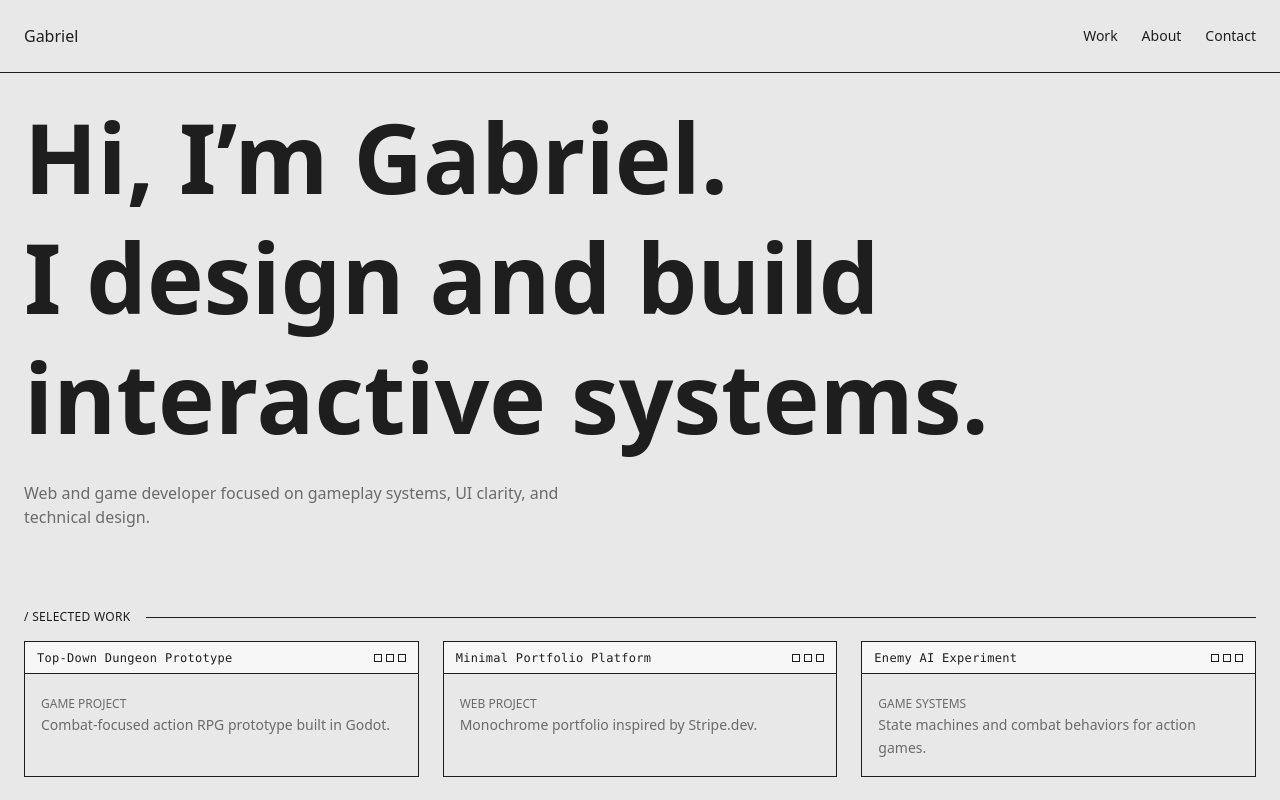
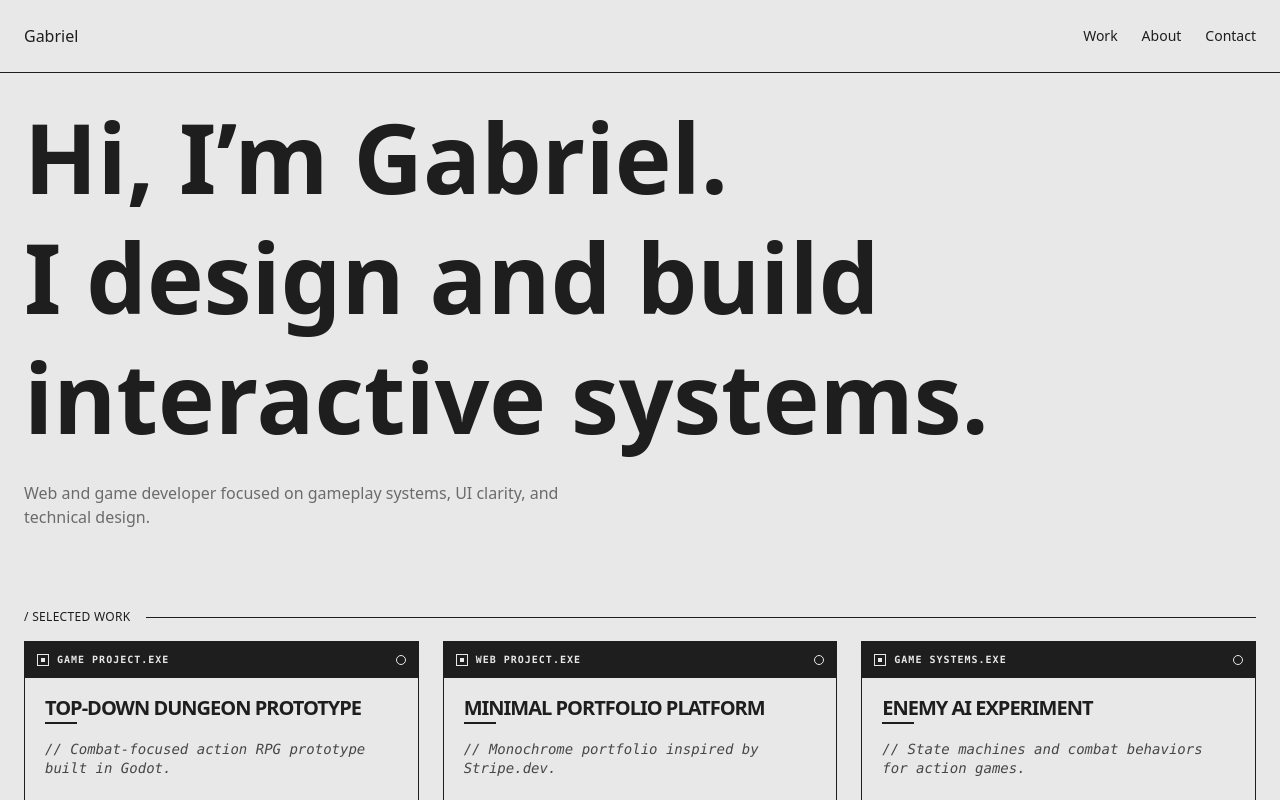
Before and after one commit to gablaroche29/portfolio, a Next.js app: page / in a window 1280 px wide. Shown: the top 800 px of the page. Built offline with nearby package versions, Linux system fonts and the light colour scheme.

Commit message:
style: restyle the project card so that it enters more the style retro

```diff
--- a/components/project/ProjectCard.tsx
+++ b/components/project/ProjectCard.tsx
@@ -24,29 +24,46 @@ export default function ProjectCard({
       <div
         onClick={() => setOpen(true)}
         className="
-          border border-text bg-bg cursor-pointer
-          transition-transform duration-300
-          hover:-translate-y-1
+          group relative border border-text bg-bg cursor-crosshair
+          transition-all duration-200
+          hover:shadow-[4px_4px_0px_0px_rgba(var(--text-rgb),1)]
+          active:translate-x-0.5 active:translate-y-0.5 active:shadow-none
         "
       >
-        <div className="flex items-center justify-between px-3 h-8 border-b border-text bg-subtle">
-          <span className="text-xs font-mono tracking-wide truncate">
-            {title}
-          </span>
-          <div className="flex gap-1">
-            <span className="w-2 h-2 border border-text" />
-            <span className="w-2 h-2 border border-text" />
-            <span className="w-2 h-2 border border-text" />
+        <div className="flex items-center justify-between px-3 h-9 border-b border-text bg-text text-bg transition-colors group-hover:bg-bg group-hover:text-text">
+          <div className="flex items-center gap-2">
+            <div className="w-3 h-3 border border-bg group-hover:border-text flex items-center justify-center">
+                <div className="w-1 h-1 bg-bg group-hover:bg-text" />
+            </div>
+            <span className="text-[10px] font-mono uppercase tracking-widest font-bold">
+              {type}.exe
+            </span>
+          </div>
+          <div className="flex gap-1.5">
+            <div className="w-2.5 h-2.5 rounded-full border border-bg group-hover:border-text" />
           </div>
         </div>
 
-        <div className="p-4 space-y-2">
-          <span className="text-xs uppercase text-muted">
-            {type}
-          </span>
-          <p className="text-sm text-muted leading-relaxed">
-            {description}
+        <div className="p-5 space-y-4">
+          <div className="space-y-1">
+            <h3 className="text-xl font-bold uppercase leading-none tracking-tighter">
+              {title}
+            </h3>
+            <div className="h-0.5 w-8 bg-text group-hover:w-full transition-all duration-500" />
+          </div>
+
+          <p className="text-sm text-text/80 leading-snug font-mono line-clamp-3 italic">
+            {`// ${description}`}
           </p>
+
+          <div className="flex justify-between items-center pt-2">
+             <span className="text-[9px] uppercase opacity-50 font-mono">
+                Click to Initialize
+             </span>
+             <span className="text-xs group-hover:translate-x-1 transition-transform">
+                →
+             </span>
+          </div>
         </div>
       </div>
 
```
